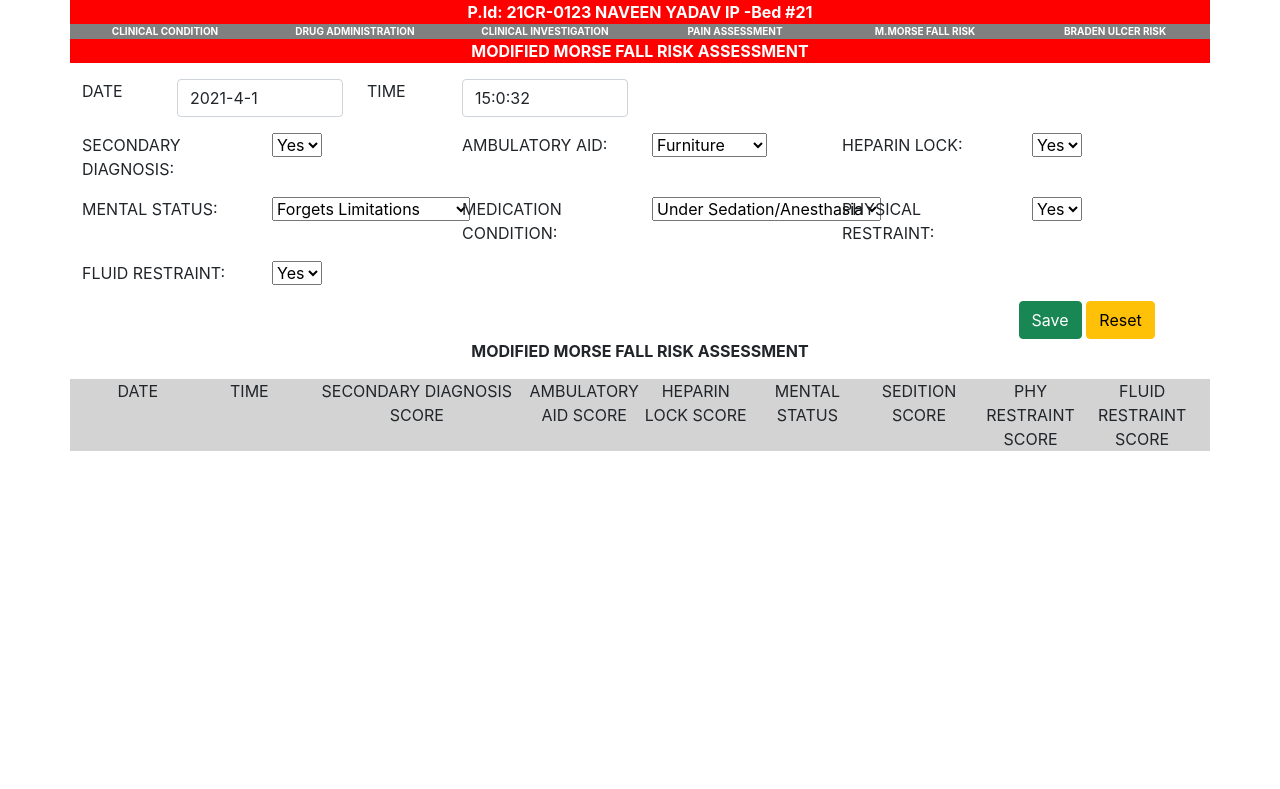
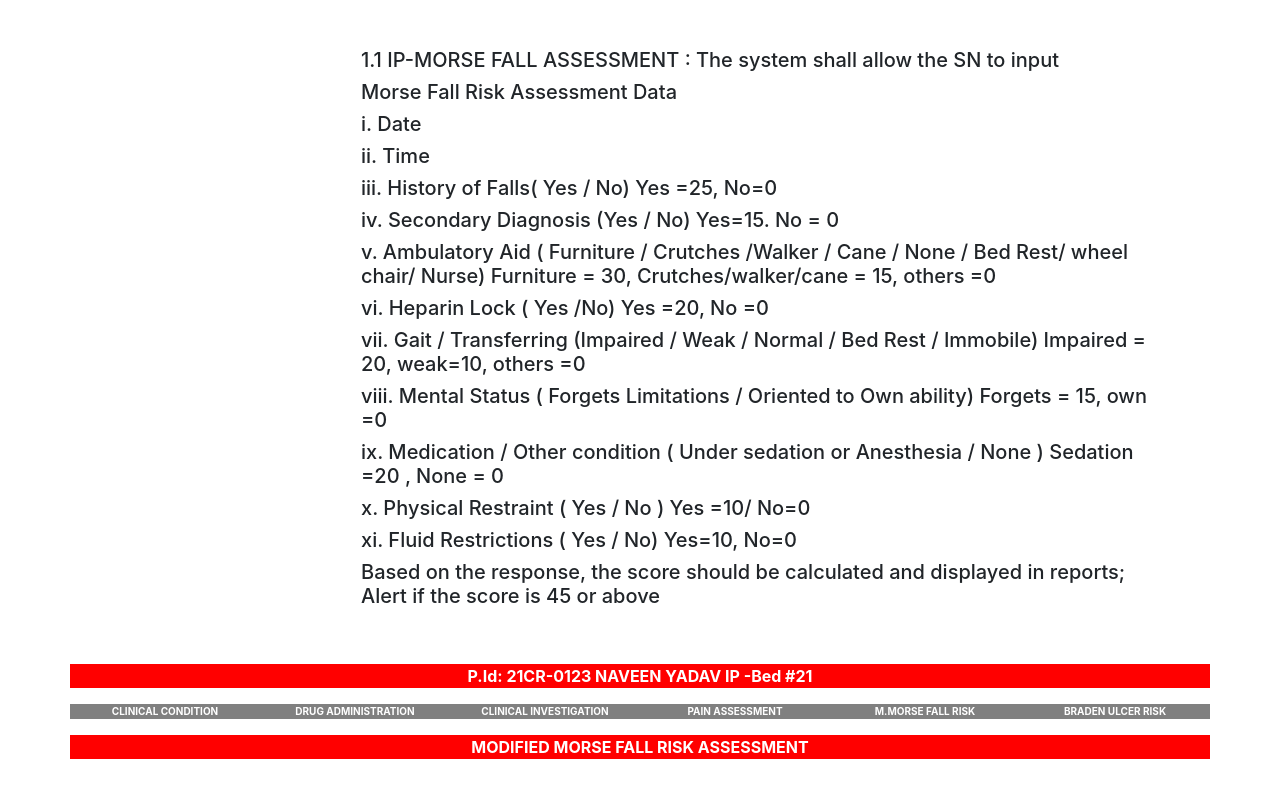
Before and after one commit to IBTechRaj/MernSampleTask, a React (Create React App) app in the folder client/: page / in a window 1280 px wide. Shown: the top 789 px of the page. Built offline with nearby package versions, Linux system fonts and the light colour scheme.

Commit message:
UI finished except two things

```diff
--- a/client/src/App.js
+++ b/client/src/App.js
@@ -119,13 +119,55 @@ function App() {
   // }
 
   return (
-    <div className='container'>
+    <div className='container my-5'>
       {/* <ControlledInputs1 /> */}
       {/* <ControlledInputs2 /> */}
       {/* <Inputs3 /> */}
       {/* <div className='row  '> */}
+      <div className='row col-md-12 my-5'>
+        <div className='col-md-3'></div>
+        <div className='col-md-9'>
+          <h5>
+            1.1 IP-MORSE FALL ASSESSMENT : The system shall allow the SN to
+            input
+          </h5>
+          <h5>Morse Fall Risk Assessment Data</h5>
+          <h5> i. Date</h5>
+          <h5> ii. Time</h5>{' '}
+          <h5>iii. History of Falls( Yes / No) Yes =25, No=0</h5>
+          <h5> iv. Secondary Diagnosis (Yes / No) Yes=15. No = 0 </h5>
+          <h5>
+            v. Ambulatory Aid ( Furniture / Crutches /Walker / Cane / None / Bed
+            Rest/ wheel chair/ Nurse) Furniture = 30, Crutches/walker/cane = 15,
+            others =0
+          </h5>
+          <h5>vi. Heparin Lock ( Yes /No) Yes =20, No =0</h5>
+          <h5>
+            {' '}
+            vii. Gait / Transferring (Impaired / Weak / Normal / Bed Rest /
+            Immobile) Impaired = 20, weak=10, others =0
+          </h5>{' '}
+          <h5>
+            {' '}
+            viii. Mental Status ( Forgets Limitations / Oriented to Own ability)
+            Forgets = 15, own =0
+          </h5>{' '}
+          <h5>
+            {' '}
+            ix. Medication / Other condition ( Under sedation or Anesthesia /
+            None ) Sedation =20 , None = 0
+          </h5>{' '}
+          <h5> x. Physical Restraint ( Yes / No ) Yes =10/ No=0</h5>
+          <h5> xi. Fluid Restrictions ( Yes / No) Yes=10, No=0</h5>
+          <h5>
+            {' '}
+            Based on the response, the score should be calculated and displayed
+            in reports; Alert if the score is 45 or above
+          </h5>
+        </div>
+      </div>
       <div
-        className='row '
+        className='row my-3'
         style={{
           height: '2 rem',
           backgroundColor: 'red',
@@ -137,15 +179,14 @@ function App() {
         {' '}
         P.Id: 21CR-0123 NAVEEN YADAV IP -Bed #21
       </div>
-      <div className='row '>
+      <div className='row mx-n5'>
         <div
-          className=' col-md-2 px-3 text-center text-uppercase'
+          className=' col-md-2  text-center text-uppercase'
           style={{
             height: '1 rem',
             backgroundColor: 'gray',
             color: 'white',
             fontWeight: 'bold',
-            // padding: '0 10',
             fontSize: 10
           }}
         >
@@ -218,7 +259,7 @@ function App() {
         </div>
         {/* </div> */}
       </div>
-      <div className='row row-col-12 text-uppercase text-center'>
+      <div className='row row-col-12 text-uppercase text-center my-3'>
         <div
           style={{
             height: '2 rem',
```
